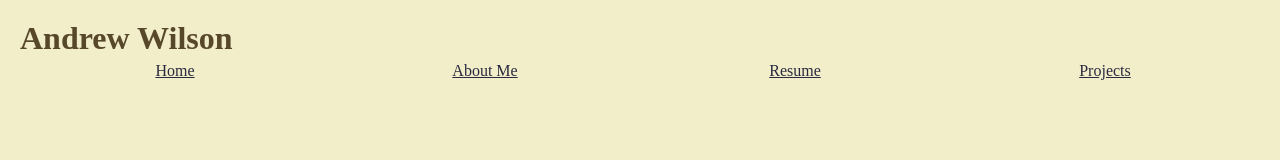
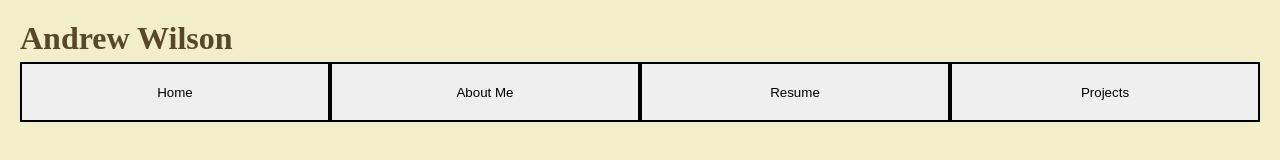
Before and after one commit to electricsheap/site, a website: page index.html in a window 1280 px wide. Drawn offline with Linux system fonts and the light colour scheme; a web font is replaced by a local one.

Commit message:
did some stuff

```diff
--- a/css/master.css
+++ b/css/master.css
@@ -69,7 +69,6 @@ li > a {
     display: flex;
     flex-direction: row;
     align-items: center;
-    flex
     height: 60px;
 
 
@@ -80,6 +79,13 @@ li > a {
 .nav-tab {
     flex: 1 0;
     text-align: center;
-
+    height: 100%;
     background-color: var;
 }
+
+.nav-tab button {
+    border-style: solid;
+    border-radius: 0;
+    width: 100%;
+    height: 100%;
+}
--- a/index.html
+++ b/index.html
@@ -13,10 +13,10 @@
         <div class="header">
             <h1 class="title">Andrew Wilson</h1>
             <nav class="navbar"><ul>
-                <li class="nav-tab disabled"><a href="/">Home</a></li>
-                <li class="nav-tab enabled"><a href="/pages/about_me/">About Me</a></li>
-                <li class="nav-tab enabled"><a href="/pages/projects/">Resume</a></li>
-                <li class="nav-tab enabled"><a href="/pages/resume/">Projects</a></li>
+                <li class="nav-tab disabled"><a href="/"><button>Home</button></a></li>
+                <li class="nav-tab enabled"><a href="/pages/about_me/"><button>About Me</button></a></li>
+                <li class="nav-tab enabled"><a href="/pages/projects/"><button>Resume</button></a></li>
+                <li class="nav-tab enabled"><a href="/pages/resume/"><button>Projects</button></a></li>
             </ul></nav>
         </div>
         <div class="content">
```
